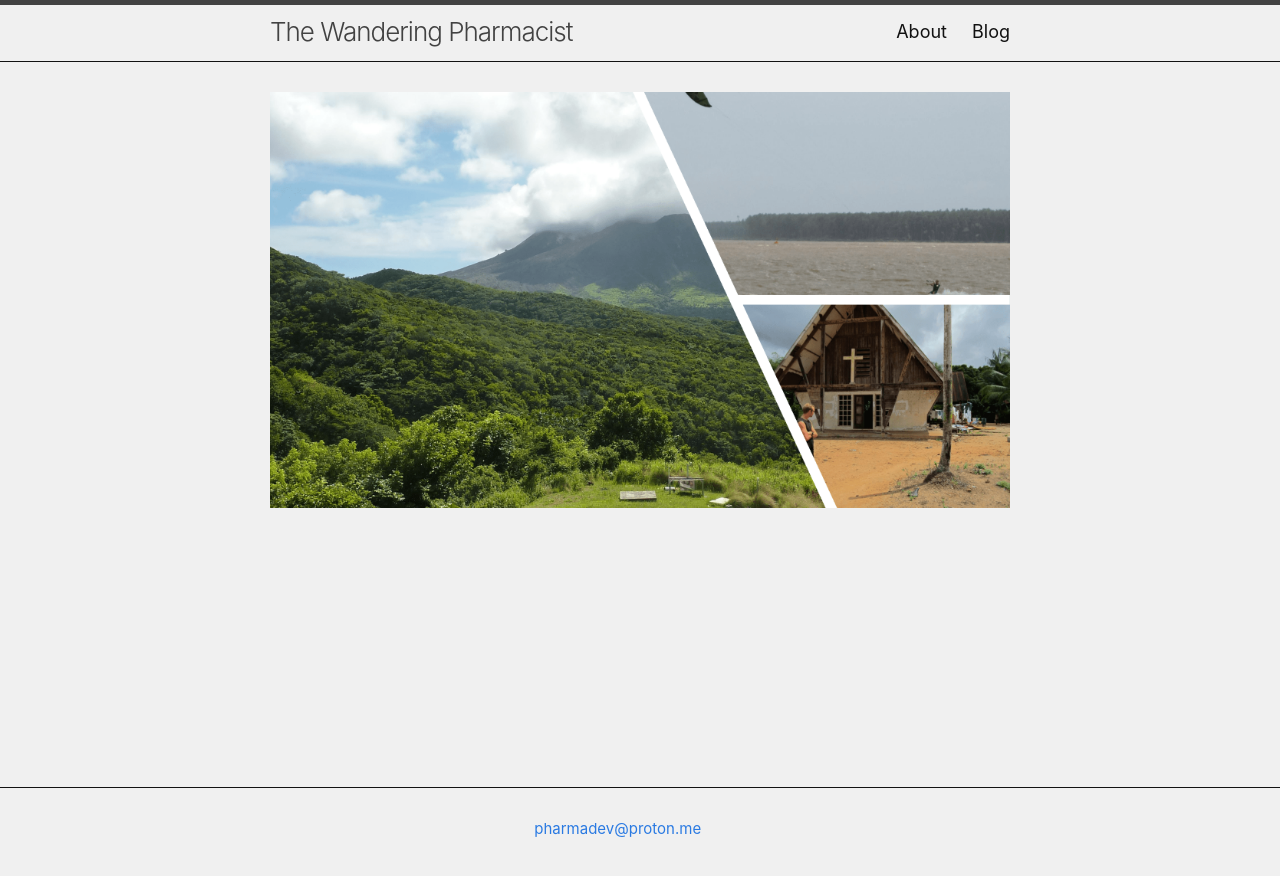
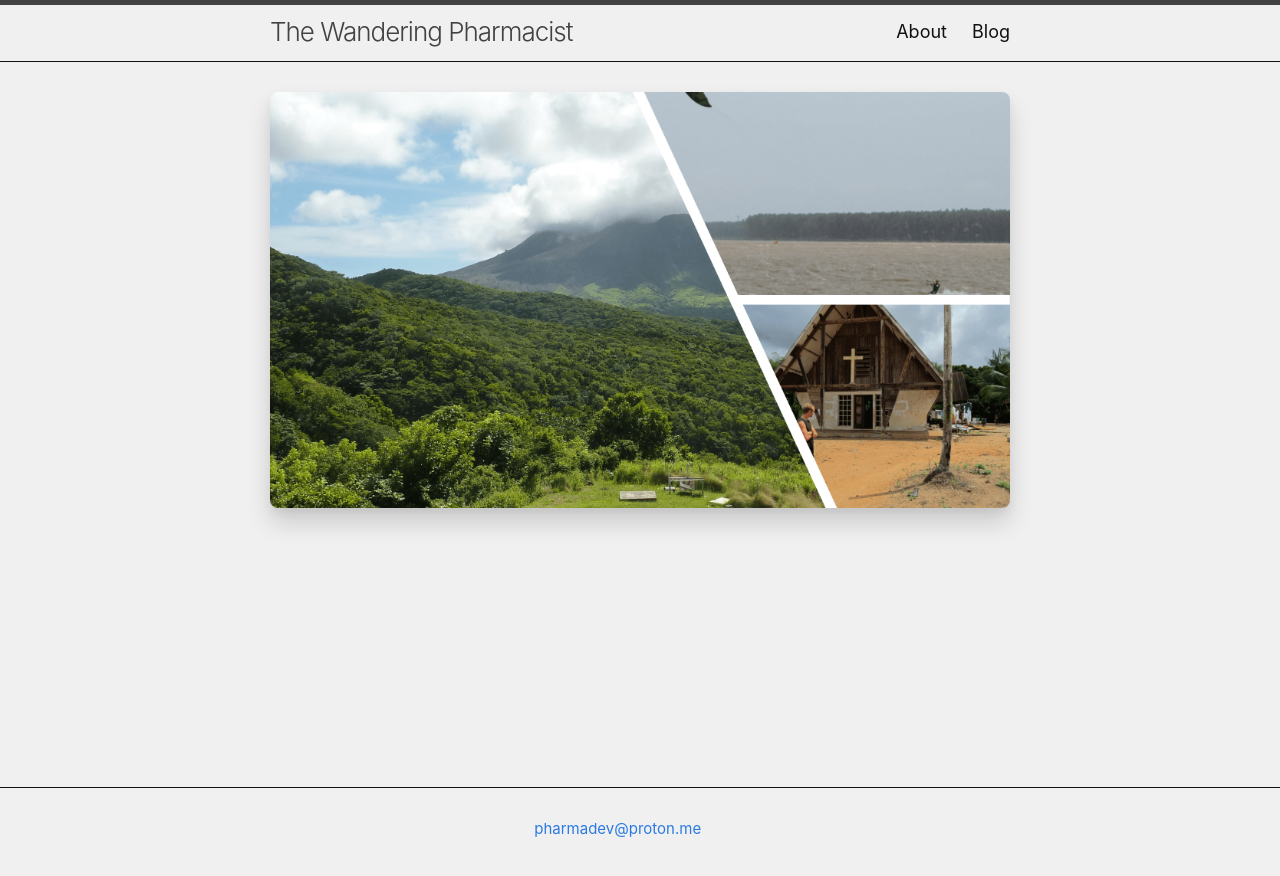
Before and after one commit to CMagnac/CMagnac-first-blog, a Jekyll site: the page built from index.md, in a window 1280 px wide. Shown: the top 876 px of the page. Built offline with Jekyll 4.4.1, drawn with Linux system fonts in a browser that asks for light colours.

Commit message:
Style image main css

```diff
--- a/assets/css/main.css
+++ b/assets/css/main.css
@@ -154,12 +154,21 @@ table td { border: 1px solid #121212; }
 
 @media screen and (max-width: 800px) { .post-content h4 { font-size: 18px; } }
 
-/* Post Image */
+/* Post Main Image */
 .in-post-image{
     border-radius: 8px;
     box-shadow: rgba(250, 236, 225, 0.5) 0px 0px 0px 2px;
 }
-
+/* Post Image */
+.image{
+    border-radius: 8px;
+    box-shadow: rgba(0, 0, 0, 0.05) 0px 0px 0px 1px, rgb(209, 213, 219) 0px 0px 0px 1px inset;
+}
+/* Home Image */
+.home-image{
+    border-radius: 8px;
+    box-shadow: rgba(0, 0, 0, 0.15) 0px 15px 25px, rgba(0, 0, 0, 0.05) 0px 5px 10px;
+}
 
 /** Post Common Stem */
 .container-common-stem{
```
